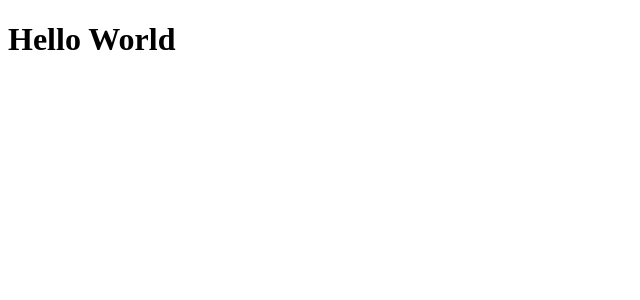
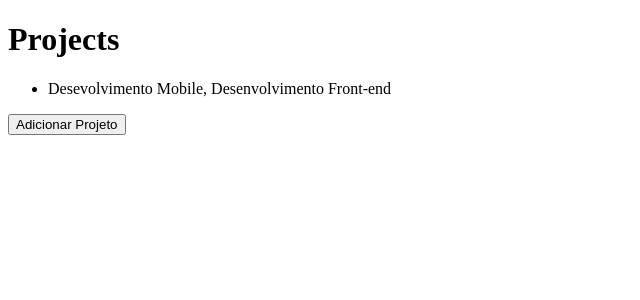
Before and after one commit to LeuAlmeida/concepts, a React app in the folder frontend/: page / in a window 1280 px wide. Shown: the top 300 px of the page, without its empty margins (0-640 px from the left). Built offline with nearby package versions, Linux system fonts and the light colour scheme; the HTML template or start-up script is replaced by a standard one.

Commit message:
feat(App): implementing states and components

```diff
--- a/frontend/src/App.js
+++ b/frontend/src/App.js
@@ -1,9 +1,28 @@
-import React from 'react';
+import React, { useState } from "react";
 
-// import { Container } from './styles';
+import Header from "./components/Header";
 
 function App() {
-  return <h1>Hello World</h1>;
+  const [projects, setProjects] = useState([
+    "Desevolvimento Mobile, Desenvolvimento Front-end",
+  ]);
+
+  function handleAddProject() {
+    setProjects([...projects, `Novo projeto ${Date.now()}`]);
+  }
+
+  return (
+    <>
+      <Header title="Projects" />
+      <ul>
+        {projects.map((project) => (
+          <li key={project}>{project}</li>
+        ))}
+      </ul>
+
+      <button type="button" onClick={handleAddProject}>Adicionar Projeto</button>
+    </>
+  );
 }
 
 export default App;
```
